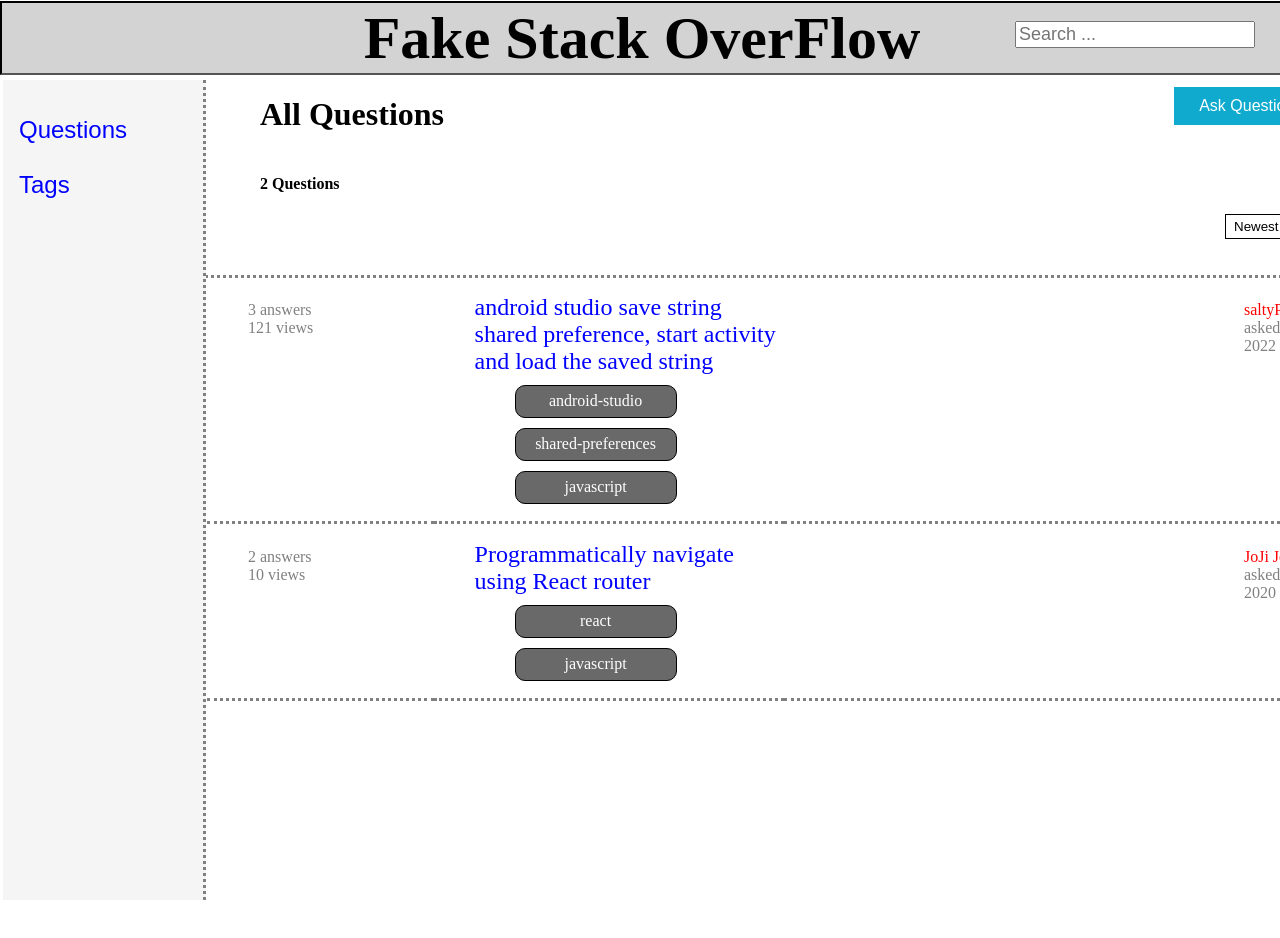
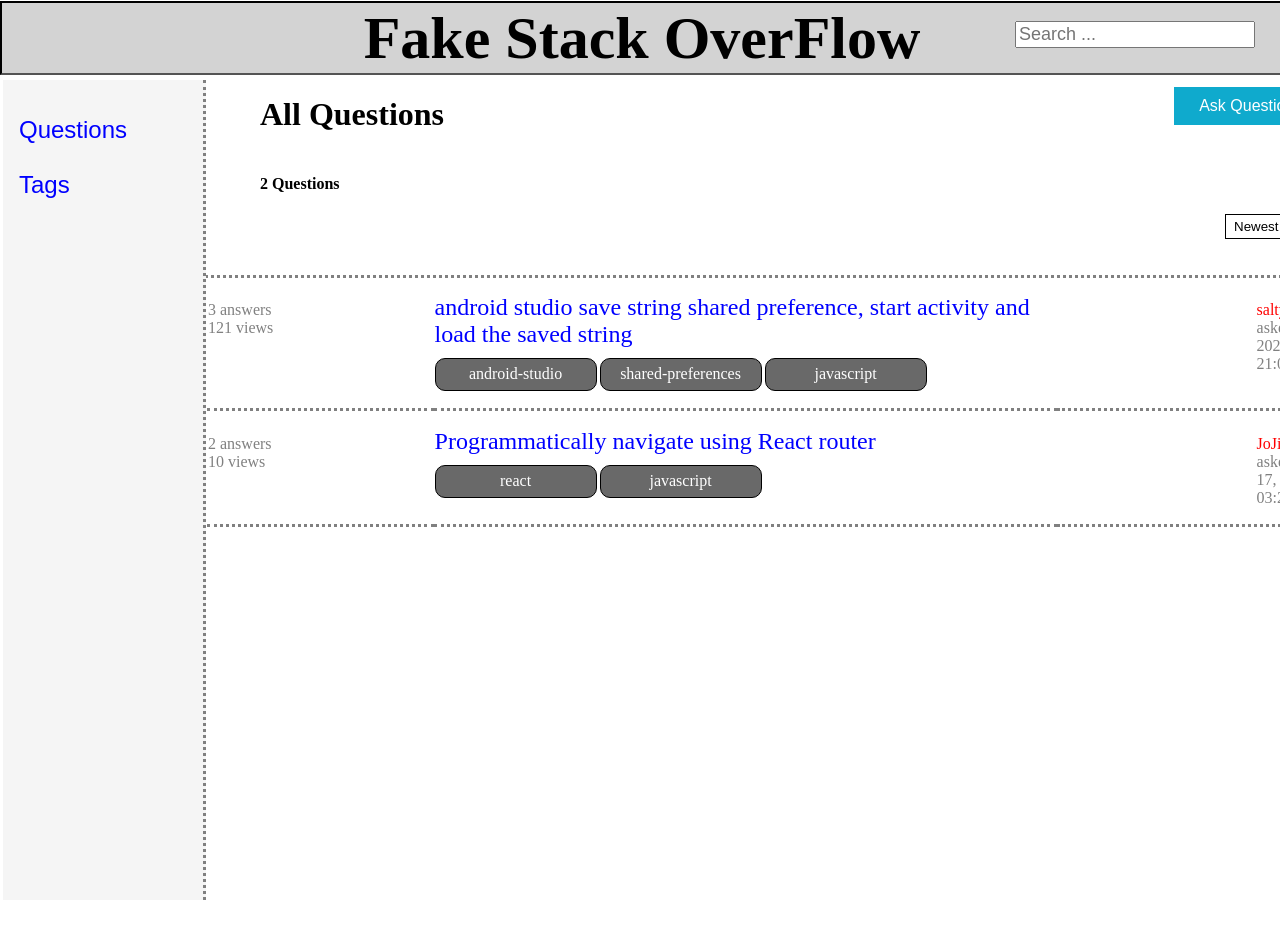
Before and after one commit to antenmanuuel/DevCollabNet, a React (Create React App) app: page / in a window 1280 px wide. Shown: the top 938 px of the page. Built offline with nearby package versions, Linux system fonts and the light colour scheme.

Commit message:
final css bugs

```diff
--- a/src/stylesheets/AnswersTable.css
+++ b/src/stylesheets/AnswersTable.css
@@ -1,24 +1,31 @@
 .answers {
   width: 89%;
   height: 40%;
-  display: flex;
-  flex-direction: row;
+  display: inline-block;
   margin-left: 200px;
   align-items: stretch;
 
+
 }
- .answers #answersTable {
+ .answers .answersTable {
   width: 100%;
   margin-left:20px;
   margin-top: 1px;
   border-collapse: collapse;
+  border-bottom: 3px gray dotted;
 }
+
 
  .answers #tr1 {
     border-width: 3px;
     border-bottom: 3px gray dotted;
+  }
 
-  }
+.answers td{
+  border-collapse: collapse;
+  border-bottom: 3px gray dotted;
+}
+
 .answers #answerText {
     font-weight: bolder;
     width: 50%;
--- a/src/stylesheets/QuestionTable.css
+++ b/src/stylesheets/QuestionTable.css
@@ -2,39 +2,45 @@
     width: 100%;
     height: 725px;
     display: block;
-    /*flex-direction: row;*/
     margin-left: 5px;
     margin-top: 200px;
-    /*display: flex;
-    flex-direction: row;*/
 }
+/*.questiontable container -- > #question-table, ---> .question*/
+
 
 .questionTableContainer .question {
   border-collapse: collapse;
   width: 100%;
 }
 
+.questionTableContainer #question-table{
+  width: 100%;
+}
 
 
-
-/*.questionTableContainer  #question-table .question {
-    margin-left: 20px;
-    border-collapse: collapse;
-    width: 100%;
-  }*/
-
-  .questionTableContainer .question #tr1 {
+.question #tr1 {
     border-width: 3px;
     border-bottom: 3px dotted grey;
+    border-collapse: collapse;
+
   }
 
   .questionTableContainer .question #td1 {
     width: 20%;
   }
 
+  .questionTableContainer .question #td2 {
+    width: 55%;
+  }
+
+  .questionTableContainer .question #td3 {
+    width: 25%;
+  }
+
   .questionTableContainer .question #who_asked {
     font-size: 16px;
-    padding-left:460px;
+    /*padding-left:460px;*/
+    padding-left: 200px;
   }
 
   .questionTableContainer .question #td1 {
@@ -50,6 +56,9 @@
     font-size: 24px;
     color: blue;
     border-style: none;
+  }
+  .question ul {
+    padding: 0%;
   }
 
   #ulrow3 > #keyword-1,
```
